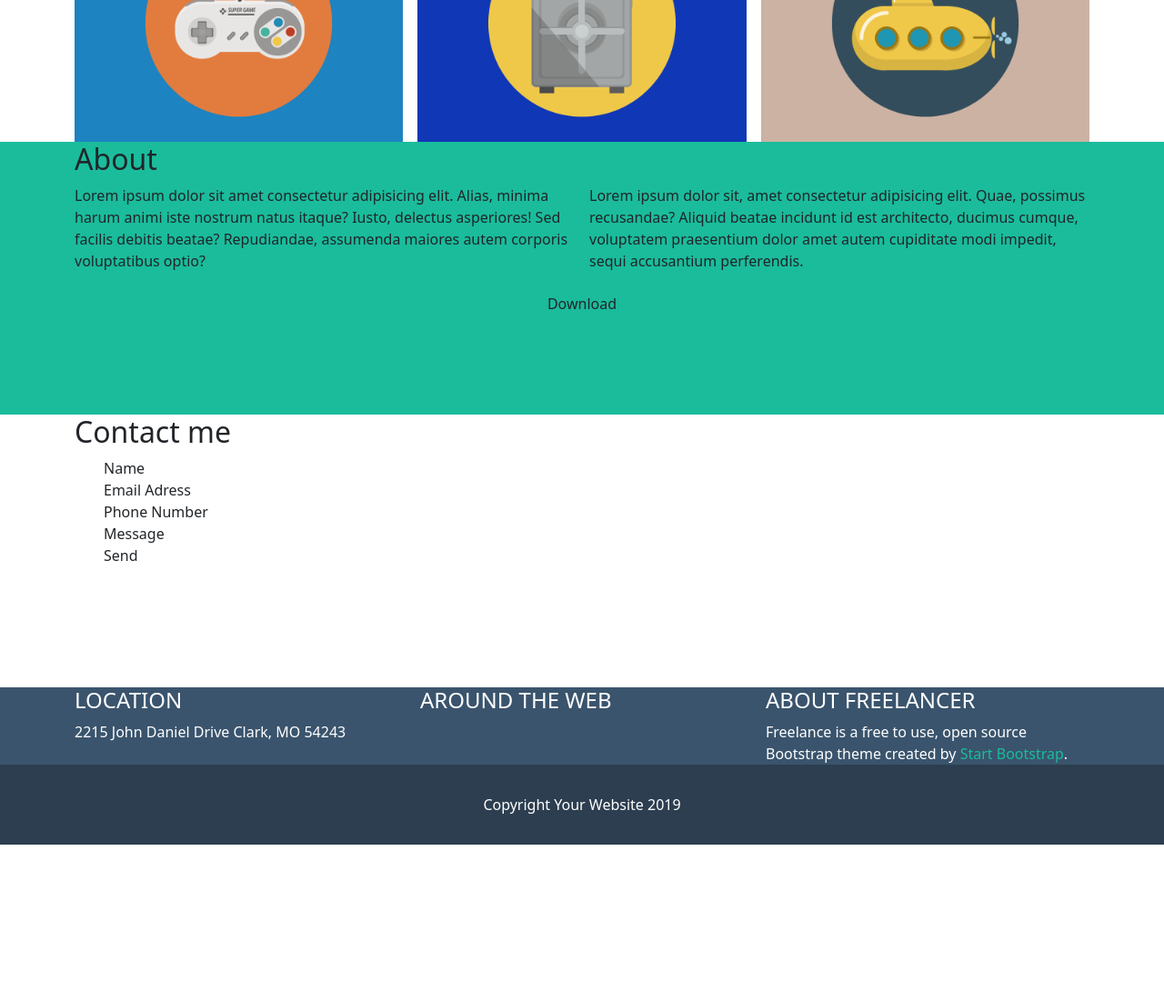
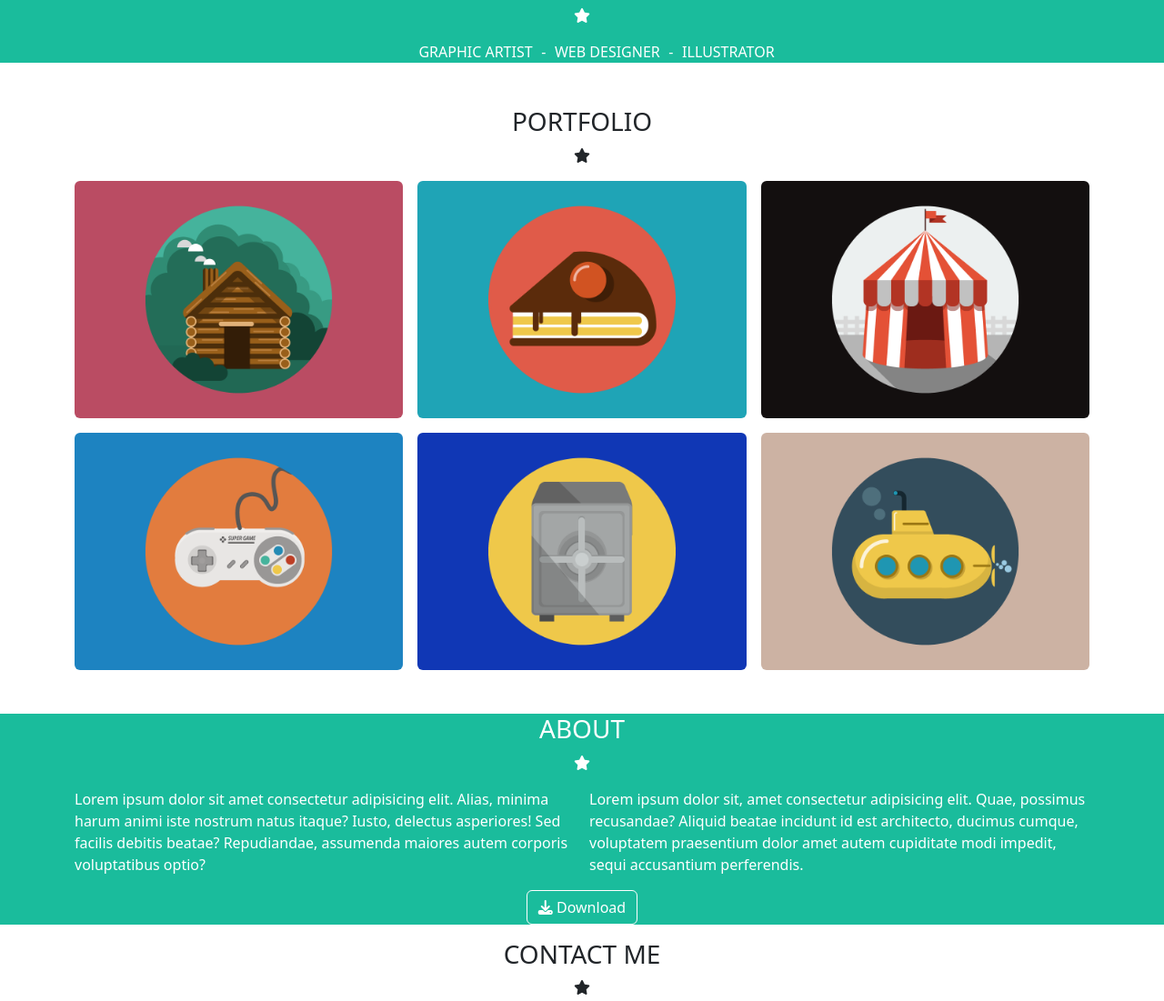
Before and after one commit to sder12/html-css-bootstrap-freelancer, a plain HTML site: page index.html in a window 1280 px wide. Shown: the part 688-1789 px from the top of the page at 91% size. Before the commit the page ends 1617 px from the top, so only its background shows below. Drawn offline with nearby package versions, Linux system fonts and the light colour scheme.

Commit message:
Start Styling

```diff
--- a/css/style.css
+++ b/css/style.css
@@ -25,9 +25,21 @@ ul {
   list-style-type: none;
 }
 
+/* TYPOGRAPHY */
+h3{
+  text-align: center;
+}
+header, #banner, #about, footer, .btn{
+  color: white;
+}
+
+/* BACKGROUND */
+#banner, #about, .btn{
+  background-color: var(--bg-green);
+}
+
 /* Header */
 header{
-  color: white;
   background-color: var(--bg-dark-blue);
   line-height: var(--header-height);
   height: var(--header-height);
@@ -36,37 +48,18 @@ header{
   margin: 0 1em;
 }
 /* Banner */
-#banner{
-  background-color: var(--bg-green);
-  /* DEBUG */
-  height: 200px;
+#banner ul li{
+  margin: 0 .3em;
 }
-#banner ul li{
-  margin: 0 1em;
+#banner img{
+  width: 50%;
 }
+/* Portfolio */
+/* About*/
+/* Contact */
 
-/* Portfolio */
-
-/* About*/
-#about{
-  background-color: var(--bg-green);
-  /* DEBUG */
-  height: 300px;
-}
-
-/* Contact */
-#contact{
-  /* DEBUG */
-  height: 300px;
-}
 
 /* Footer */
-footer{
-  color: white;
-}
-#footer-top span{
-  color: var(--bg-green);
-}
 #footer-top{
   background-color: var(--bg-light-blue);
 }
@@ -74,3 +67,7 @@ footer{
   background-color: var(--bg-dark-blue);
   padding: 2em;
 }
+
+#footer-top span{
+  color: var(--bg-green);
+}
--- a/index.html
+++ b/index.html
@@ -54,11 +54,17 @@
   <main>
     <!-- Banner -->
     <section id="banner">
-      <div class="container">
+      <div class="container text-center">
+        <img src="img/avatar.svg" alt="">
         <h3>START BOOTSTRAP</h3>
-        <ul class="d-flex">
+        <div class="star text-center mb-3">
+          <i class="fa-solid fa-star"></i>
+        </div>
+        <ul class="d-flex justify-content-center">
           <li>GRAPHIC ARTIST</li>
+          <li>-</li>
           <li>WEB DESIGNER</li>
+          <li>-</li>
           <li>ILLUSTRATOR</li>
         </ul>
       </div>
@@ -66,27 +72,30 @@
     <!-- End Banner -->
 
     <!-- Portfolio -->
-    <section id="portfolio">
+    <section id="portfolio" class="mt-5">
       <div class="container">
-        <h2>PORTFOLIO</h2>
+        <h3>PORTFOLIO</h3>
+        <div class="star text-center mb-3">
+          <i class="fa-solid fa-star"></i>
+        </div>
         <div class="row g-3 row-cols-1 row-cols-md-2 row-cols-lg-3">
           <div class="col">
-            <img src="img/cabin.png" alt="">
+            <img src="img/cabin.png" alt="" class="rounded">
           </div>
           <div class="col">
-            <img src="img/cake.png" alt="">
+            <img src="img/cake.png" alt="" class="rounded">
           </div>
           <div class="col">
-            <img src="img/circus.png" alt="">
+            <img src="img/circus.png" alt="" class="rounded">
           </div>
           <div class="col">
-            <img src="img/game.png" alt="">
+            <img src="img/game.png" alt="" class="rounded">
           </div>
           <div class="col">
-            <img src="img/safe.png" alt="">
+            <img src="img/safe.png" alt="" class="rounded">
           </div>
           <div class="col">
-            <img src="img/submarine.png" alt="">
+            <img src="img/submarine.png" alt="" class="rounded">
           </div>
         </div>
       </div>
@@ -94,9 +103,12 @@
     <!-- End Portfolio -->
 
     <!--About-->
-    <section id="about">
+    <section id="about" class="mt-5">
       <div class="container">
-        <h2>About</h2>
+        <h3>ABOUT</h3>
+        <div class="star text-center mb-3">
+          <i class="fa-solid fa-star"></i>
+        </div>
         <div class="row g-3">
           <div class="col-12 col-md-6">
             Lorem ipsum dolor sit amet consectetur adipisicing elit. Alias, minima harum animi iste nostrum natus
@@ -109,7 +121,7 @@
             accusantium perferendis.
           </div>
           <div class="col-12 text-center">
-            <div class="btn"> Download</div>
+            <div class="btn border-white"> <i class="fa-solid fa-download"></i> Download</div>
           </div>
         </div>
       </div>
@@ -117,15 +129,18 @@
     <!--End About-->
 
     <!--Contact-->
-    <section id="contact">
+    <section id="contact" class="mt-3">
       <div class="container">
-        <h2>Contact me</h2>
+        <h3>CONTACT ME</h3>
+        <div class="star text-center mb-3">
+          <i class="fa-solid fa-star"></i>
+        </div>
         <ul>
           <li>Name</li>
           <li>Email Adress</li>
           <li>Phone Number</li>
           <li>Message</li>
-          <li>Send </li>
+          <li class="btn">Send </li>
         </ul>
       </div>
     </section>
@@ -137,15 +152,21 @@
   <footer>
     <section id="footer-top">
       <div class="container">
-        <div class="row">
-          <div class="col-12 col-md-4">
+        <div class="row text-center">
+          <div class="col-12 col-md-4 g-3">
             <h4>LOCATION</h4>
             2215 John Daniel Drive Clark, MO 54243
           </div>
-          <div class="col-12 col-md-4">
+          <div class="col-12 col-md-4 g-3">
             <h4>AROUND THE WEB</h4>
+            <ul class="d-flex justify-content-center">
+              <li><a href=""><i class="fa-brands fa-facebook-f"></i></a></li>
+              <li><a href=""><i class="fa-brands fa-google-plus-g"></i></a></li>
+              <li><a href=""><i class="fa-brands fa-twitter"></i></a></li>
+              <li><a href=""><i class="fa-brands fa-linkedin-in"></i></a></li>
+            </ul>
           </div>
-          <div class="col-12 col-md-4">
+          <div class="col-12 col-md-4 g-3">
             <h4> ABOUT FREELANCER</h4>
             Freelance is a free to use, open source Bootstrap theme
             created by <span> Start Bootstrap</span>.
@@ -156,7 +177,7 @@
 
     <section id="footer-bottom">
       <div class="container text-center">
-        Copyright Your Website 2019
+        Copyright <i class="fa-regular fa-copyright"></i> Your Website 2019
       </div>
     </section>
 
```
